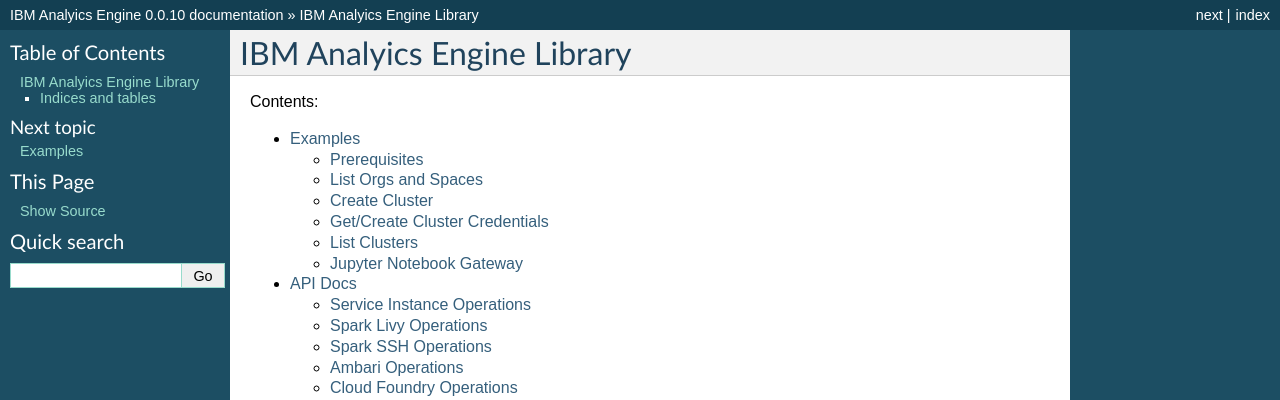
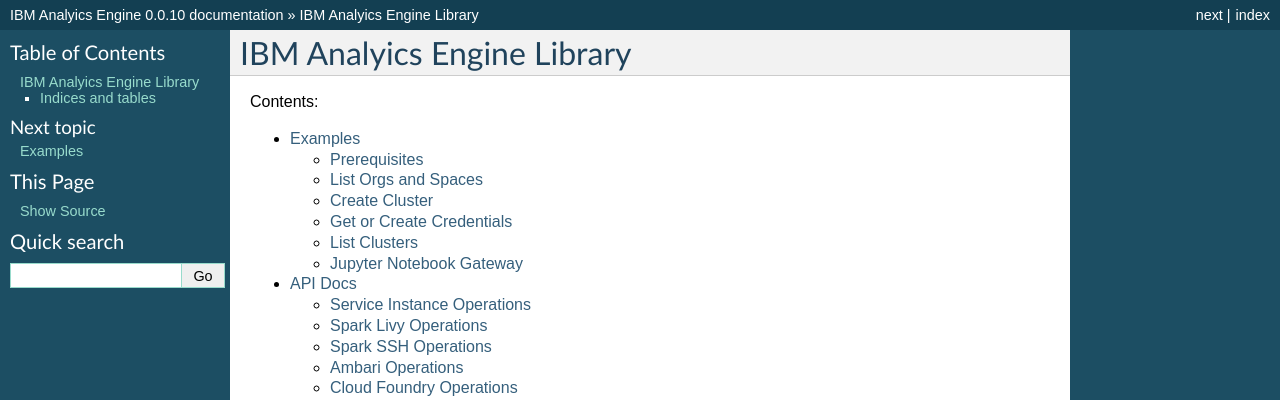
Before and after one commit to snowch/ibm-analytics-engine-python, a Sphinx documentation site: the page built from docs/index.rst, in a window 1280 px wide. Shown: the top 400 px of the page. Built offline with Sphinx 7.4.7, drawn with Linux system fonts in a browser that asks for light colours.

Commit message:
fix typo

```diff
--- a/docs/examples.rst
+++ b/docs/examples.rst
@@ -26,10 +26,10 @@
 .. literalinclude:: example_scripts/create_cluster.py
 
 ==============================
-Get/Create Cluster Credentials
+Get or Create Credentials
 ==============================
 
-.. literalinclude:: example_scripts/credentials.py
+.. literalinclude:: example_scripts/cluster_credentials.py
 
 =============
 List Clusters
```
Also changed, not shown: docs/example_scripts/cluster_credentials.py (line endings or trailing spaces).
